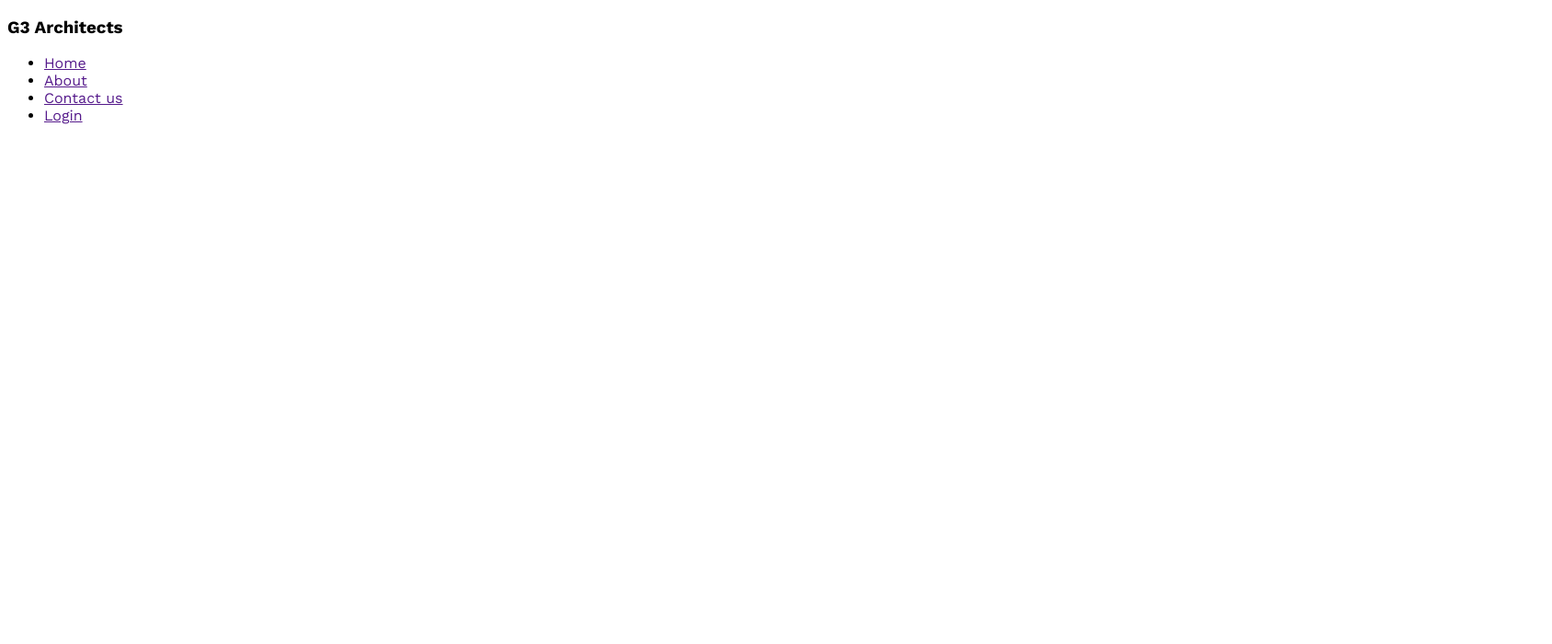
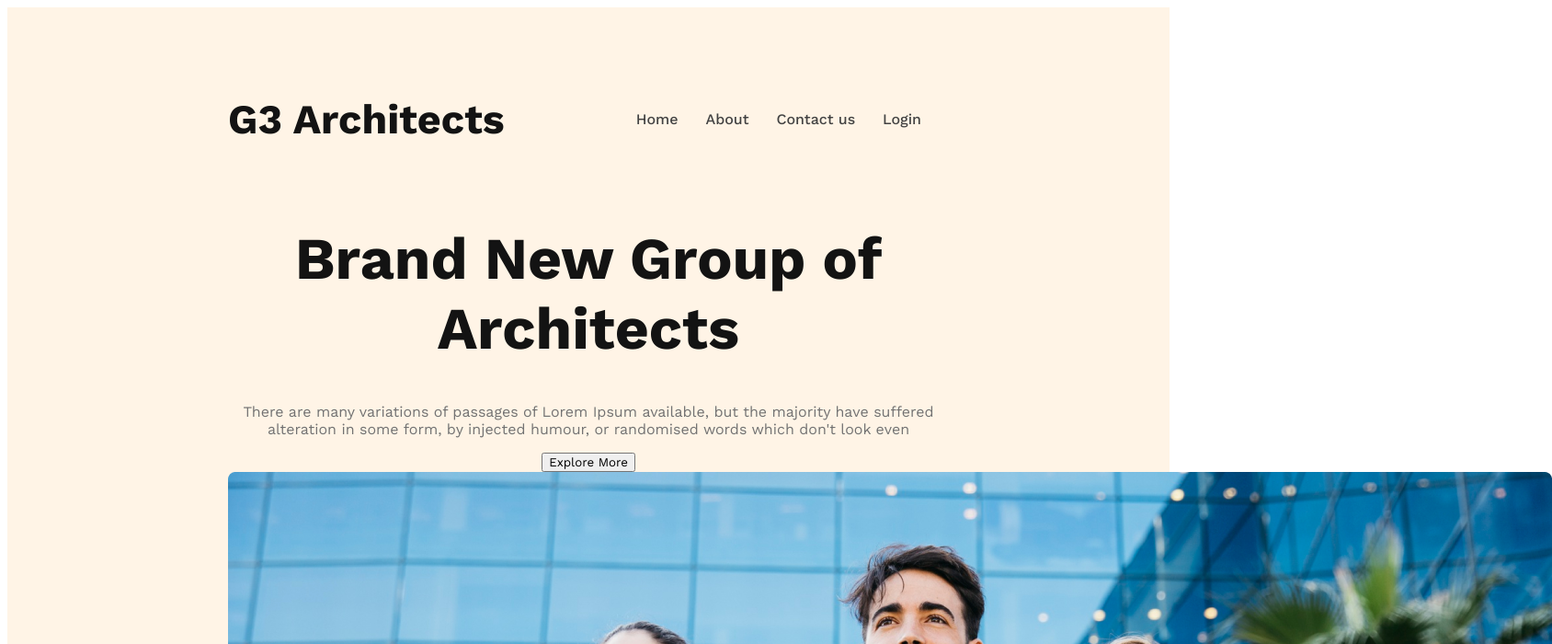
Before and after one commit to anisul770/g3-architects-website, a plain HTML site: page index.html in a window 1280 px wide. Shown: the top 700 px of the page at 92% size, 1688 px wide, since content can reach past the window. Drawn offline with nearby package versions, Linux system fonts and the light colour scheme.

Commit message:
banner content added

```diff
--- a/index.html
+++ b/index.html
@@ -1,15 +1,17 @@
 <!DOCTYPE html>
 <html lang="en">
+
 <head>
     <meta charset="UTF-8">
     <meta name="viewport" content="width=device-width, initial-scale=1.0">
     <title>G3 Architects</title>
     <link rel="stylesheet" href="styles/architect.css">
 </head>
+
 <body>
     <header>
         <nav>
-            <h3>G3 Architects</h3>
+            <h3 class="nav-title">G3 Architects</h3>
             <ul>
                 <li><a href="">Home</a></li>
                 <li><a href="">About</a></li>
@@ -17,6 +19,19 @@
                 <li><a href="">Login</a></li>
             </ul>
         </nav>
+        <div class="banner">
+            <div class="banner-content">
+                <h1 class="banner-title">Brand New
+                    Group of Architects
+                </h1>
+                <p class="banner-description">
+                    There are many variations of passages of Lorem Ipsum available, but the majority have suffered
+                    alteration in some form, by injected humour, or randomised words which don't look even
+                </p>
+                <button class="btn-primary">Explore More</button>
+            </div>
+            <img src="images/banner.png" alt="">
+        </div>
     </header>
     <main>
 
@@ -25,4 +40,5 @@
 
     </footer>
 </body>
+
 </html>
--- a/styles/architect.css
+++ b/styles/architect.css
@@ -6,3 +6,45 @@
     font-family: 'Open Sans', sans-serif;
     font-family: 'Work Sans', sans-serif;
 }
+/* header styles */
+header{
+    background-color: rgba(255, 144, 14, 0.10);
+    padding: 50px 240px;
+}
+nav{
+    display: flex;
+    justify-content: space-between;
+    align-items: center;
+}
+nav>ul{
+    display: flex;
+}
+nav li{
+    list-style: none;
+    margin-right: 30px;
+    font-weight: 500;
+    font-size: 1rem;
+}
+.nav-title{
+    font-size: 2.8rem;
+    font-weight: 700;
+    color: #131313;
+}
+nav li a{
+    text-decoration: none;
+    color: #424242;
+}
+/* banner styles */
+.banner-content{
+    max-width: 800px;
+    text-align: center;
+    margin: 0 auto;
+}
+.banner-title{
+    font-size: 4rem;
+    color: #131313;
+    font-weight: 700;
+}
+.banner-description{
+    color: #727272;
+}
```
